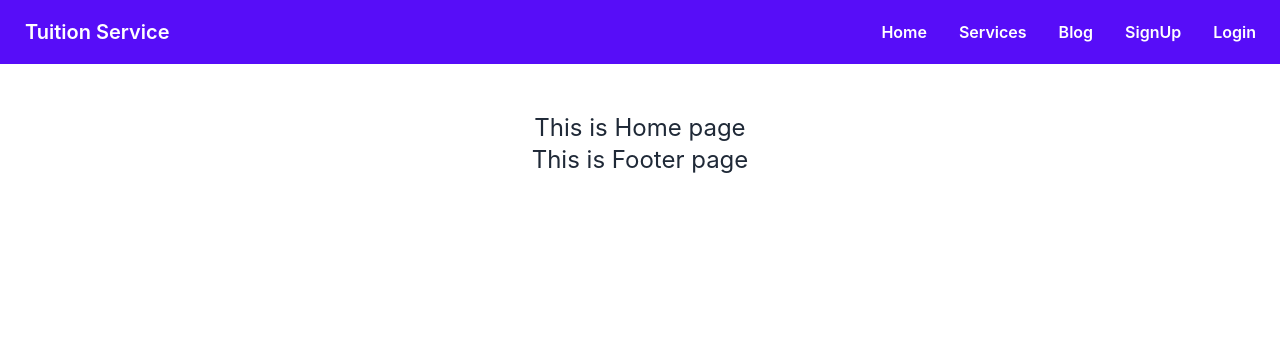
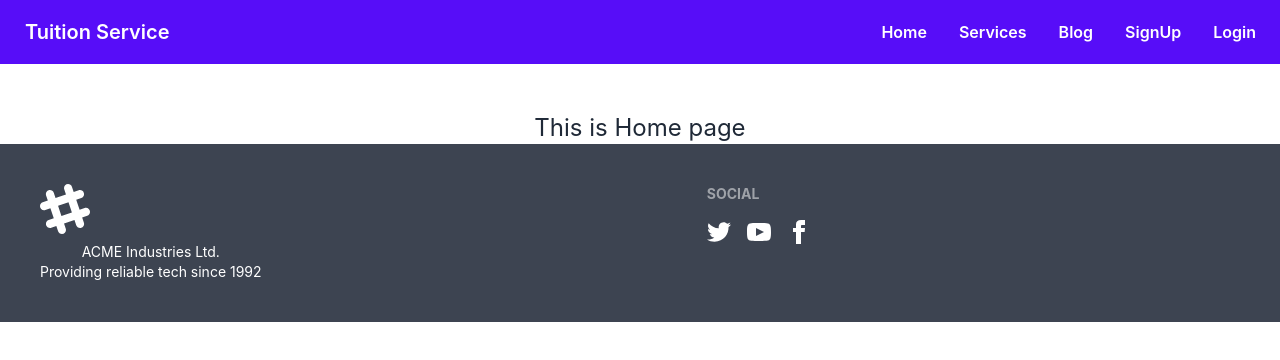
Before and after one commit to Md-Ikbal-Hasan/assignment11-tuition-service-client, a React (Create React App) app: page / in a window 1280 px wide. Shown: the top 360 px of the page. Built offline with nearby package versions, Linux system fonts and the light colour scheme; no server answers.

Commit message:
footer added

```diff
--- a/src/Pages/Shared/Footer/Footer.js
+++ b/src/Pages/Shared/Footer/Footer.js
@@ -2,9 +2,20 @@
 
 const Footer = () => {
     return (
-        <div>
-            <h2 className='text-2xl'>This is Footer page</h2>
-        </div>
+        <footer className="footer p-10 bg-neutral text-neutral-content">
+            <div>
+                <svg width="50" height="50" viewBox="0 0 24 24" xmlns="http://www.w3.org/2000/svg" fillRule="evenodd" clipRule="evenodd" className="fill-current"><path d="M22.672 15.226l-2.432.811.841 2.515c.33 1.019-.209 2.127-1.23 2.456-1.15.325-2.148-.321-2.463-1.226l-.84-2.518-5.013 1.677.84 2.517c.391 1.203-.434 2.542-1.831 2.542-.88 0-1.601-.564-1.86-1.314l-.842-2.516-2.431.809c-1.135.328-2.145-.317-2.463-1.229-.329-1.018.211-2.127 1.231-2.456l2.432-.809-1.621-4.823-2.432.808c-1.355.384-2.558-.59-2.558-1.839 0-.817.509-1.582 1.327-1.846l2.433-.809-.842-2.515c-.33-1.02.211-2.129 1.232-2.458 1.02-.329 2.13.209 2.461 1.229l.842 2.515 5.011-1.677-.839-2.517c-.403-1.238.484-2.553 1.843-2.553.819 0 1.585.509 1.85 1.326l.841 2.517 2.431-.81c1.02-.33 2.131.211 2.461 1.229.332 1.018-.21 2.126-1.23 2.456l-2.433.809 1.622 4.823 2.433-.809c1.242-.401 2.557.484 2.557 1.838 0 .819-.51 1.583-1.328 1.847m-8.992-6.428l-5.01 1.675 1.619 4.828 5.011-1.674-1.62-4.829z"></path></svg>
+                <p>ACME Industries Ltd.<br />Providing reliable tech since 1992</p>
+            </div>
+            <div>
+                <span className="footer-title">Social</span>
+                <div className="grid grid-flow-col gap-4">
+                    <a href='/' ><svg xmlns="http://www.w3.org/2000/svg" width="24" height="24" viewBox="0 0 24 24" className="fill-current"><path d="M24 4.557c-.883.392-1.832.656-2.828.775 1.017-.609 1.798-1.574 2.165-2.724-.951.564-2.005.974-3.127 1.195-.897-.957-2.178-1.555-3.594-1.555-3.179 0-5.515 2.966-4.797 6.045-4.091-.205-7.719-2.165-10.148-5.144-1.29 2.213-.669 5.108 1.523 6.574-.806-.026-1.566-.247-2.229-.616-.054 2.281 1.581 4.415 3.949 4.89-.693.188-1.452.232-2.224.084.626 1.956 2.444 3.379 4.6 3.419-2.07 1.623-4.678 2.348-7.29 2.04 2.179 1.397 4.768 2.212 7.548 2.212 9.142 0 14.307-7.721 13.995-14.646.962-.695 1.797-1.562 2.457-2.549z"></path></svg></a>
+                    <a href='/' ><svg xmlns="http://www.w3.org/2000/svg" width="24" height="24" viewBox="0 0 24 24" className="fill-current"><path d="M19.615 3.184c-3.604-.246-11.631-.245-15.23 0-3.897.266-4.356 2.62-4.385 8.816.029 6.185.484 8.549 4.385 8.816 3.6.245 11.626.246 15.23 0 3.897-.266 4.356-2.62 4.385-8.816-.029-6.185-.484-8.549-4.385-8.816zm-10.615 12.816v-8l8 3.993-8 4.007z"></path></svg></a>
+                    <a href='/'><svg xmlns="http://www.w3.org/2000/svg" width="24" height="24" viewBox="0 0 24 24" className="fill-current"><path d="M9 8h-3v4h3v12h5v-12h3.642l.358-4h-4v-1.667c0-.955.192-1.333 1.115-1.333h2.885v-5h-3.808c-3.596 0-5.192 1.583-5.192 4.615v3.385z"></path></svg></a>
+                </div>
+            </div>
+        </footer>
     );
 };
 
--- a/src/Router/PrivateRoute/PrivateRoute.js
+++ b/src/Router/PrivateRoute/PrivateRoute.js
@@ -8,9 +8,9 @@
 
     // loading spinner
     if (loading) {
-        return <div class="flex justify-center items-center">
-            <div class="spinner-border animate-spin inline-block w-8 h-8 border-4 rounded-full" role="status">
-                <span class="visually-hidden">Loading...</span>
+        return <div className="flex justify-center items-center">
+            <div className="spinner-border animate-spin inline-block w-8 h-8 border-4 rounded-full" role="status">
+                <span className="visually-hidden">Loading...</span>
             </div>
         </div>
     }
--- a/src/index.js
+++ b/src/index.js
@@ -3,7 +3,7 @@
 import './index.css';
 import App from './App';
 import reportWebVitals from './reportWebVitals';
-import AuthProvider, { AuthContext } from './contexts/AuthProvider/AuthProvider';
+import AuthProvider from './contexts/AuthProvider/AuthProvider';
 
 const root = ReactDOM.createRoot(document.getElementById('root'));
 root.render(
```
